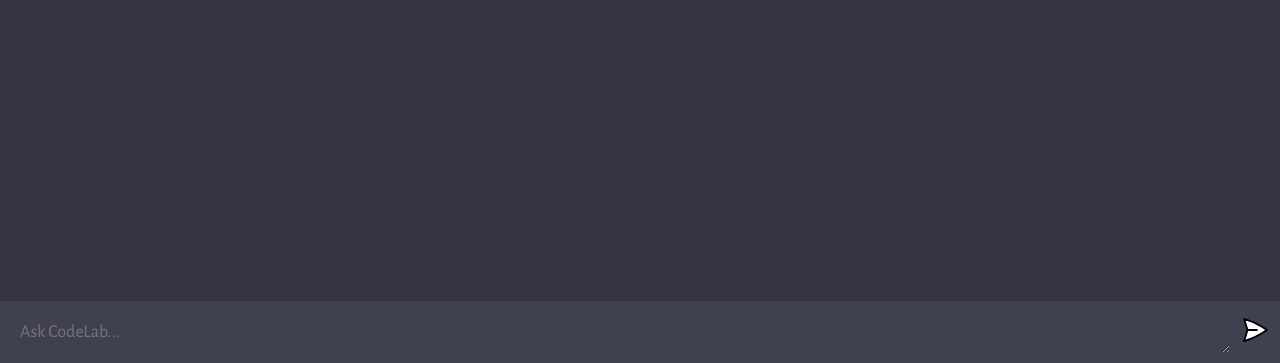
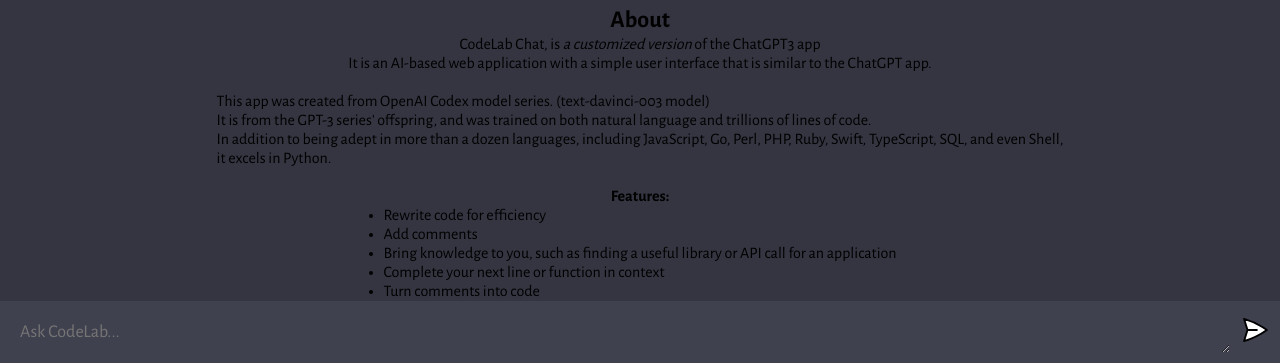
Before and after one commit to imzaumza/CodeLab-GPTChat3, a website built with Vite: page client/index.html in a window 1280 px wide. Shown: the part 437-800 px from the top of the page. Built offline with nearby package versions, Linux system fonts and the light colour scheme.

Commit message:
updated index.html

```diff
--- a/client/index.html
+++ b/client/index.html
@@ -10,6 +10,28 @@
   <body>
     <div id="app">
       <div id="chat_container"></div>
+      <h1>CodeLab Chat</h1>
+      <br>
+      <h2>About</h2>
+      <p>CodeLab Chat, is <em>a customized version</em> of the ChatGPT3 app </p>
+      <p>It is an AI-based web application with a simple user interface that is similar to the ChatGPT app.</p>
+      <br>
+      <p>
+        This app was created from OpenAI Codex model series. (text-davinci-003 model) <br>
+        It is from the GPT-3 series' offspring, and was trained on both natural language and trillions of lines of code. <br>
+        In addition to being adept in more than a dozen languages, including JavaScript, Go, Perl, PHP, Ruby, Swift, TypeScript, SQL, and even Shell,<br>
+        it excels in Python.
+      </p>
+      <br>
+      <p><b>Features:</b></p>
+      <ul>
+        <li>Rewrite code for efficiency</li>
+        <li>Add comments</li>
+        <li>Bring knowledge to you, such as finding a useful library or API call for an application</li>
+        <li>Complete your next line or function in context</li>
+        <li>Turn comments into code</li>
+      </ul>
+
 
       <form>
         <textarea name="prompt" rows="1" cols="1" placeholder="Ask CodeLab..." ></textarea>
```
